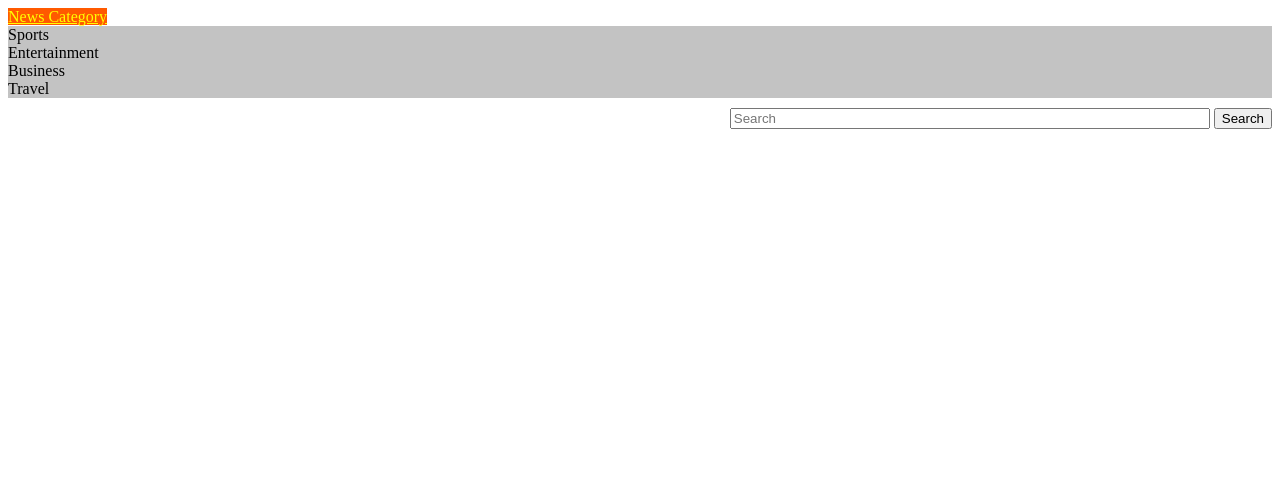
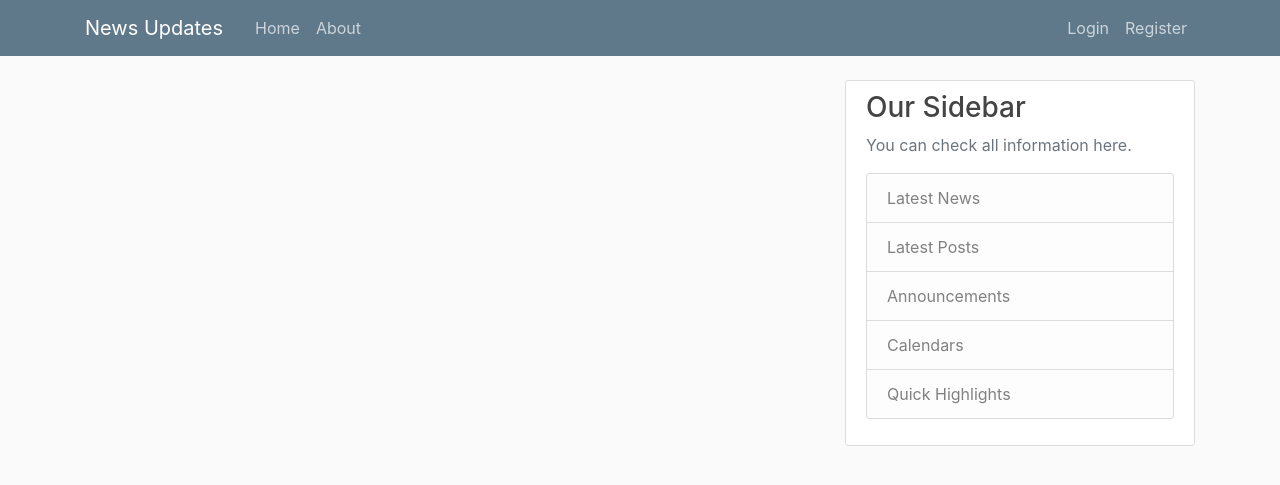
Before and after one commit to Beryl01/News-Updates, a Flask app: template templates/base.html in a window 1280 px wide. Shown: the top 485 px of the page. Run offline with Flask 2, Linux system fonts and the light colour scheme; the template is opened without the code that fills it, so the values that code supplies are empty; some libraries are stand-ins or nearby versions.

Commit message:
created templates, bese,404,index,macros,search,sources

```diff
--- a/templates/base.html
+++ b/templates/base.html
@@ -1,24 +1,91 @@
+<!DOCTYPE html>
+<html>
 
-{% extends 'bootstrap/base.html' %}
+<head>
+  <!-- Required meta tags -->
+  <meta charset="utf-8">
+  <meta name="viewport" content="width=device-width, initial-scale=1, shrink-to-fit=no">
 
-<meta http-equiv="Cache-control" content="no-cache">
-<style>
-    body {
-        background-image: url("https://bit.ly/2xUuL4s");
-        background-repeat: no-repeat;
-  background-position: right top;
-  background-attachment: fixed;
-    }
-</style>
+  <!-- Bootstrap CSS -->
+  <link rel="stylesheet" href="https://maxcdn.bootstrapcdn.com/bootstrap/4.0.0/css/bootstrap.min.css"
+    integrity="sha384-Gn5384xqQ1aoWXA+058RXPxPg6fy4IWvTNh0E263XmFcJlSAwiGgFAW/dAiS6JXm" crossorigin="anonymous">
 
+  <link rel="stylesheet" type="text/css" href="{{ url_for('static', filename='styles.css') }}">
 
-{% block styles %}
- <!-- {{super()}}  <link href="https://fonts.googleapis.com/css?family=Kaushan+Script" rel="stylesheet">
- <link href="https://fonts.googleapis.com/css?family=Gentium+Basic" rel="stylesheet">
- <link href="https://fonts.googleapis.com/css?family=Cookie&display=swap" rel="stylesheet">
- <link rel="stylesheet" href="{{url_for('static', filename='css/highs.css')}}">{% endblock %} -->
+  {% if title %}
+  <title>News Updates - {{ title }}</title>
+  {% else %}
+  <title>News Updates</title>
+  {% endif %}
+</head>
 
+<body>
+  <header class="site-header">
+    <nav class="navbar navbar-expand-md navbar-dark bg-steel fixed-top">
+      <div class="container">
+        <a class="navbar-brand mr-4" href="{{ url_for('home') }}">News Updates</a>
+        <button class="navbar-toggler" type="button" data-toggle="collapse" data-target="#navbarToggle"
+          aria-controls="navbarToggle" aria-expanded="false" aria-label="Toggle navigation">
+          <span class="navbar-toggler-icon"></span>
+        </button>
+        <div class="collapse navbar-collapse" id="navbarToggle">
+          <div class="navbar-nav mr-auto">
+            <a class="nav-item nav-link" href="{{ url_for('home') }}">Home</a>
+            <a class="nav-item nav-link" href="{{ url_for('about') }}">About</a>
+          </div>
+          <!-- Navbar Right Side -->
+          <div class="navbar-nav">
+            <a class="nav-item nav-link" href="">Login</a>
+            <a class="nav-item nav-link" href="">Register</a>
+          </div>
+        </div>
+      </div>
+    </nav>
+  </header>
+  <main role="main" class="container">
+    <div class="row">
+      <div class="col-md-8">
+        {% with messages = get_flashed_messages(with_categories=true) %}
+        {% if messages %}
+        {% for category, message in messages %}
+        <div class="alert alert-{{ category }}">
+          {{ message }}
+        </div>
+        {% endfor %}
+        {% endif %}
+        {% endwith %}
+        {% block content %}
 
-{% block navbar %}
- {% include 'navbar.html'%}
-{% endblock %}
+        {% endblock %}
+      </div>
+      <div class="col-md-4">
+        <div class="content-section">
+          <h3>Our Sidebar</h3>
+          <p class='text-muted'>You can check all information here.
+            <ul class="list-group">
+              <li class="list-group-item list-group-item-light">Latest News</li>
+              <li class="list-group-item list-group-item-light">Latest Posts</li>
+              <li class="list-group-item list-group-item-light">Announcements</li>
+              <li class="list-group-item list-group-item-light">Calendars</li>
+              <li class="list-group-item list-group-item-light">Quick Highlights</li>
+            </ul>
+          </p>
+        </div>
+      </div>
+    </div>
+  </main>
+
+  <!-- Optional JavaScript -->
+  <!-- jQuery first, then Popper.js, then Bootstrap JS -->
+  <script src="https://code.jquery.com/jquery-3.2.1.slim.min.js"
+    integrity="sha384-KJ3o2DKtIkvYIK3UENzmM7KCkRr/rE9/Qpg6aAZGJwFDMVNA/GpGFF93hXpG5KkN"
+    crossorigin="anonymous"></script>
+  <script src="https://cdnjs.cloudflare.com/ajax/libs/popper.js/1.12.9/umd/popper.min.js"
+    integrity="sha384-ApNbgh9B+Y1QKtv3Rn7W3mgPxhU9K/ScQsAP7hUibX39j7fakFPskvXusvfa0b4Q"
+    crossorigin="anonymous"></script>
+  <script src="https://maxcdn.bootstrapcdn.com/bootstrap/4.0.0/js/bootstrap.min.js"
+    integrity="sha384-JZR6Spejh4U02d8jOt6vLEHfe/JQGiRRSQQxSfFWpi1MquVdAyjUar5+76PVCmYl"
+    crossorigin="anonymous"></script>
+</body>
+
+</html>
--- a/templates/fourOwfour.html
+++ b/templates/fourOwfour.html
@@ -1,5 +1,4 @@
 {% extends 'base.html'%}
-
 {% block content %}
-    <h1>WHOOOPS we can't find that page</h1>
+<h1>WHOOOPS we can't find that page</h1>
 {% endblock %}
--- a/templates/navbar.html
+++ /dev/null
@@ -1,33 +0,0 @@
-<div style="background: rgb(255, 89, 0); border: 0;" class="navbar navbar-inverse" role="navigation">
-  <div class="container">
-    <a style="color: rgb(177, 177, 177); font-size: 25px;" class="navbar-brand" href="/">News Highliters</a>
-    <div class="navbar-collapse collapse">
-      <ul class="nav nav-tabs">
-        <li class="nav-item dropdown">
-       <!--    <a style="color: rgb(200, 200, 200); font-size: 18px;" class="nav-link dropdown-toggle" href="#" id="navbarDropdownMenuLink" role="hover" data-toggle="dropdown" aria-haspopup="true" aria-expanded="false">
-            News Category
-          </a> -->
-          <a class="nav-link dropdown-toggle" data-toggle="dropdown"
-          href="#" role="hover" aria-haspopup="true" aria-expanded="false " style="color: rgb(255,255,0);
-            background-color:rgb(255, 89, 0) ;
-          ">
-          News Category</a>
-          <div style="background: rgb(195, 195, 195); font-size: 16px;" class="dropdown-menu">
-            <a  class="dropdown-item" style="color: black; text-decoration: none;" href="/search/Sports">Sports</a><br>
-            <a  class="dropdown-item" style="color: black; text-decoration: none;" href="/search/Entertainment">Entertainment</a><br>
-            <a class="dropdown-item" style="color: black; text-decoration: none;" href="/search/Business">Business</a><br>
-            <a class="dropdown-item" style="color: black;text-decoration: none;" href="/search/Travel">Travel</a>
-
-          </div>
-        </li>
-      </ul>
-    <div style="float: right; margin-top: 10px">
-        <form class="form-inline my-2 my-lg-0">
-          <input style="background: rgba(202, 202, 202, 0.178)border: 0; width: 60vh; color: whitesmoke" class="form-control mr-sm-2" type="search" placeholder="Search" aria-label="Search"
-            name="news_query">
-          <button class="btn btn-secondary" type="submit" value="submit">Search</button>
-        </form>
-      </div>
-    </div>
-  </div>
-</div>
--- a/templates/sources.html
+++ b/templates/sources.html
@@ -1 +1,4 @@
+{% extends 'base.html' %}
+{% block content %}
 <h3> Found {{ sources | count }} </h3>
+{% endblock %}
```
Also changed, not shown: templates/index.html (+4 -32 lines), templates/macros.html (+1 -9 lines), templates/search.html (+1 -16 lines).
